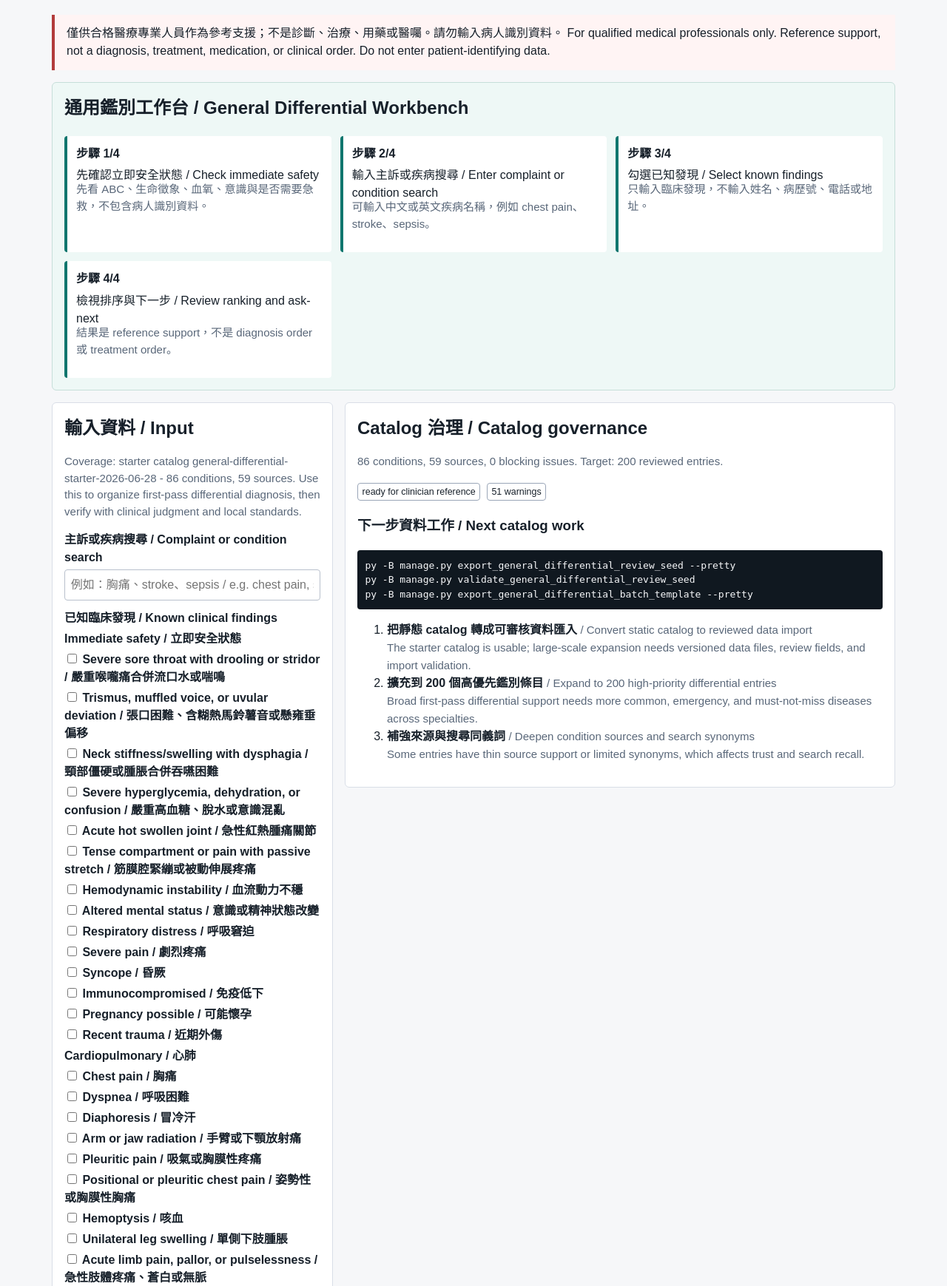
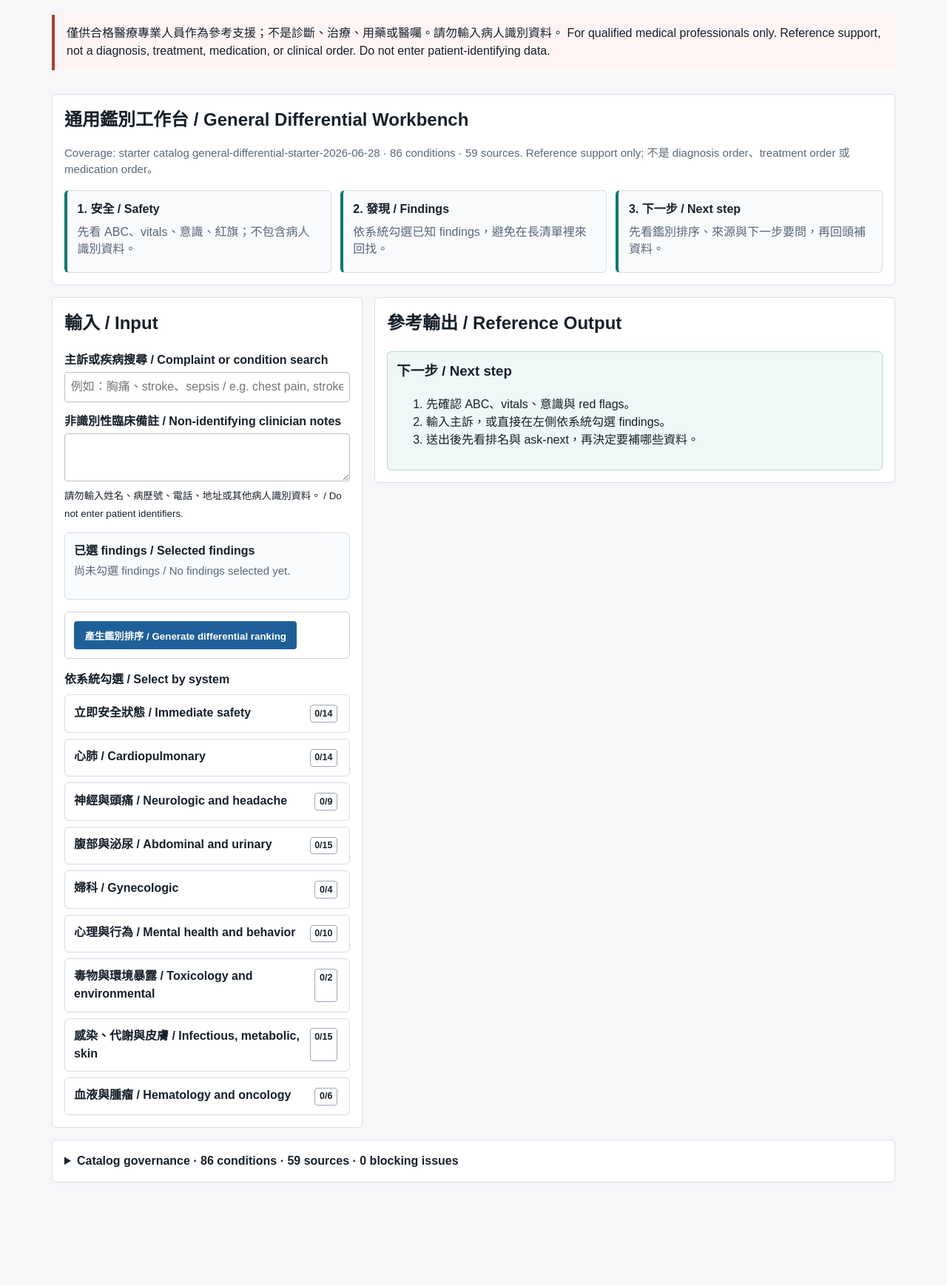
Before and after one commit to dany1230000/work, a Django app: page /differential/ in a window 1280 px wide. Shown: the part 196-1935 px from the top of the page at 74% size. After the commit the page ends 1795 px from the top, so only its background shows below. Run offline with Django 5.2, Linux system fonts and the light colour scheme; some libraries are stand-ins or nearby versions.

Commit message:
Streamline general differential workspace layout

```diff
--- a/clinical_differential_support/cds_core/templates/cds_core/general_differential.html
+++ b/clinical_differential_support/cds_core/templates/cds_core/general_differential.html
@@ -1,43 +1,251 @@
 {% extends "cds_core/base.html" %}
 
 {% block content %}
+<style>
+  .differential-workbench {
+    display: grid;
+    gap: 1rem;
+  }
+
+  .compact-hero,
+  .input-panel,
+  .output-panel,
+  .compact-governance {
+    border: 1px solid var(--line);
+    background: #ffffff;
+    border-radius: 6px;
+    padding: 1rem;
+  }
+
+  .compact-hero h2,
+  .input-panel h2,
+  .output-panel h2 {
+    margin-top: 0;
+  }
+
+  .step-strip {
+    display: grid;
+    grid-template-columns: repeat(3, minmax(0, 1fr));
+    gap: 0.75rem;
+    margin-top: 1rem;
+  }
+
+  .step-pill {
+    min-height: 7rem;
+    border: 1px solid #d5dde7;
+    border-left: 4px solid var(--primary);
+    border-radius: 6px;
+    background: #f8fafc;
+    padding: 0.85rem;
+  }
+
+  .step-pill strong,
+  .step-pill span {
+    display: block;
+  }
+
+  .step-pill span {
+    margin-top: 0.4rem;
+    color: var(--muted);
+    line-height: 1.45;
+  }
+
+  .workbench-grid {
+    display: grid;
+    grid-template-columns: minmax(300px, 420px) minmax(0, 1fr);
+    gap: 1rem;
+    align-items: start;
+  }
+
+  .field {
+    margin-bottom: 0.85rem;
+  }
+
+  .field input[type="text"],
+  .field textarea {
+    width: 100%;
+  }
+
+  .selected-summary {
+    border: 1px solid #d5dde7;
+    border-radius: 6px;
+    background: #f8fafc;
+    padding: 0.75rem;
+    margin-bottom: 1rem;
+  }
+
+  .selected-summary h3,
+  .finding-picker h3 {
+    margin: 0 0 0.5rem;
+    font-size: 1rem;
+  }
+
+  .selected-chip-list {
+    display: flex;
+    flex-wrap: wrap;
+    gap: 0.4rem;
+  }
+
+  .selected-chip {
+    display: inline-flex;
+    align-items: center;
+    border: 1px solid #c7d2de;
+    border-radius: 999px;
+    background: #ffffff;
+    color: #23313f;
+    padding: 0.2rem 0.55rem;
+    font-size: 0.9rem;
+  }
+
+  .finding-stack {
+    display: grid;
+    gap: 0.5rem;
+  }
+
+  .finding-group {
+    border: 1px solid #d5dde7;
+    border-radius: 6px;
+    background: #ffffff;
+    overflow: hidden;
+  }
+
+  .finding-group summary {
+    cursor: pointer;
+    padding: 0.7rem 0.75rem;
+    font-weight: 700;
+    display: flex;
+    justify-content: space-between;
+    gap: 0.75rem;
+  }
+
+  .finding-options {
+    display: grid;
+    gap: 0.3rem;
+    border-top: 1px solid #e4e9ef;
+    padding: 0.65rem 0.75rem 0.75rem;
+  }
+
+  .finding-option {
+    display: grid;
+    grid-template-columns: auto minmax(0, 1fr);
+    gap: 0.45rem;
+    align-items: start;
+    border-radius: 4px;
+    padding: 0.35rem;
+    line-height: 1.35;
+  }
+
+  .finding-option:hover {
+    background: #eef4f8;
+  }
+
+  .sticky-action {
+    border: 1px solid #c7d2de;
+    border-radius: 6px;
+    background: rgba(255, 255, 255, 0.96);
+    padding: 0.75rem;
+    margin: 1rem 0;
+  }
+
+  .result-list {
+    display: grid;
+    gap: 0.75rem;
+  }
+
+  .result-card {
+    border: 1px solid #d5dde7;
+    border-radius: 6px;
+    background: #ffffff;
+    padding: 0.9rem;
+  }
+
+  .result-head {
+    display: flex;
+    justify-content: space-between;
+    align-items: flex-start;
+    gap: 0.75rem;
+  }
+
+  .result-head h3 {
+    margin: 0;
+  }
+
+  .next-step-panel {
+    border: 1px solid #b8d8d1;
+    border-radius: 6px;
+    background: #eef8f6;
+    padding: 0.75rem;
+    margin-top: 0.75rem;
+  }
+
+  .next-step-panel h3,
+  .next-step-panel h4 {
+    margin-top: 0;
+  }
+
+  .source-list {
+    display: grid;
+    gap: 0.25rem;
+    margin-top: 0.75rem;
+  }
+
+  .compact-governance summary {
+    cursor: pointer;
+    font-weight: 700;
+  }
+
+  .governance-body {
+    border-top: 1px solid #e4e9ef;
+    margin-top: 0.75rem;
+    padding-top: 0.75rem;
+  }
+
+  @media (max-width: 860px) {
+    .step-strip,
+    .workbench-grid {
+      grid-template-columns: 1fr;
+    }
+
+    .step-pill {
+      min-height: auto;
+    }
+
+    .sticky-action {
+      position: static;
+    }
+  }
+</style>
+
+<div class="differential-workbench" data-compact-differential-layout="true">
   <div class="safety">{{ safety_copy }}</div>
 
-<section class="workflow">
+  <section class="compact-hero">
     <h2>通用鑑別工作台 / General Differential Workbench</h2>
-  <div class="workflow-steps">
-    <div class="workflow-step">
-      <strong>步驟 1/4</strong>
-      先確認立即安全狀態 / Check immediate safety
-      <p class="secondary">先看 ABC、生命徵象、血氧、意識與是否需要急救，不包含病人識別資料。</p>
+    <p class="secondary">
+      Coverage: starter catalog {{ catalog_summary.catalog_version }}
+      · {{ catalog_summary.condition_count }} conditions
+      · {{ catalog_summary.source_count }} sources.
+      Reference support only; 不是 diagnosis order、treatment order 或 medication order。
+    </p>
+    <div class="step-strip">
+      <div class="step-pill" data-step="safety">
+        <strong>1. 安全 / Safety</strong>
+        <span>先看 ABC、vitals、意識、紅旗；不包含病人識別資料。</span>
       </div>
-    <div class="workflow-step">
-      <strong>步驟 2/4</strong>
-      輸入主訴或疾病搜尋 / Enter complaint or condition search
-      <p class="secondary">可輸入中文或英文疾病名稱，例如 chest pain、stroke、sepsis。</p>
+      <div class="step-pill" data-step="findings">
+        <strong>2. 發現 / Findings</strong>
+        <span>依系統勾選已知 findings，避免在長清單裡來回找。</span>
       </div>
-    <div class="workflow-step">
-      <strong>步驟 3/4</strong>
-      勾選已知發現 / Select known findings
-      <p class="secondary">只輸入臨床發現，不輸入姓名、病歷號、電話或地址。</p>
-    </div>
-    <div class="workflow-step">
-      <strong>步驟 4/4</strong>
-      檢視排序與下一步 / Review ranking and ask-next
-      <p class="secondary">結果是 reference support，不是 diagnosis order 或 treatment order。</p>
+      <div class="step-pill" data-step="results">
+        <strong>3. 下一步 / Next step</strong>
+        <span>先看鑑別排序、來源與下一步要問，再回頭補資料。</span>
       </div>
     </div>
   </section>
 
-<div class="grid">
-  <section class="panel">
-    <h2>輸入資料 / Input</h2>
-    <p class="secondary">
-      Coverage: starter catalog {{ catalog_summary.catalog_version }}
-      - {{ catalog_summary.condition_count }} conditions,
-      {{ catalog_summary.source_count }} sources.
-      Use this to organize first-pass differential diagnosis, then verify with clinical judgment and local standards.
-    </p>
+  <div class="workbench-grid">
+    <section class="input-panel">
+      <h2>輸入 / Input</h2>
       <form method="post">
         {% csrf_token %}
         <div class="field">
@@ -45,30 +253,143 @@
           {{ form.query }}
           {% for error in form.query.errors %}<div class="message error">{{ error }}</div>{% endfor %}
         </div>
-      <div class="field">
-        <label>{{ form.findings.label }}</label>
-        {{ form.findings }}
-        {% for error in form.findings.errors %}<div class="message error">{{ error }}</div>{% endfor %}
-      </div>
+
         <div class="field">
           <label for="{{ form.clinician_notes.id_for_label }}">{{ form.clinician_notes.label }}</label>
           {{ form.clinician_notes }}
           {% if form.clinician_notes.help_text %}<small>{{ form.clinician_notes.help_text }}</small>{% endif %}
           {% for error in form.clinician_notes.errors %}<div class="message error">{{ error }}</div>{% endfor %}
         </div>
+
+        <section class="selected-summary">
+          <h3>已選 findings / Selected findings</h3>
+          {% if selected_findings %}
+            <div class="selected-chip-list">
+              {% for group in finding_groups %}
+                {% for finding in group.findings %}
+                  {% if finding.selected %}
+                    <span class="selected-chip">{{ finding.title_en }} / {{ finding.title_zh }}</span>
+                  {% endif %}
+                {% endfor %}
+              {% endfor %}
+            </div>
+          {% else %}
+            <p class="secondary">尚未勾選 findings / No findings selected yet.</p>
+          {% endif %}
+        </section>
+
+        <div class="sticky-action">
           <button type="submit">產生鑑別排序 / Generate differential ranking</button>
+        </div>
+
+        <section class="finding-picker">
+          <h3>依系統勾選 / Select by system</h3>
+          <div class="finding-stack">
+            {% for group in finding_groups %}
+              <details class="finding-group" {% if group.selected_count %}open{% endif %}>
+                <summary><span>{{ group.group_zh }} / {{ group.group_en }}</span><span class="tag">{{ group.selected_count }}/{{ group.count }}</span></summary>
+                <div class="finding-options">
+                  {% for finding in group.findings %}
+                    <label class="finding-option">
+                      <input type="checkbox" name="findings" value="{{ finding.slug }}"{% if finding.selected %} checked{% endif %}>
+                      <span>{{ finding.title_en }} / {{ finding.title_zh }}</span>
+                    </label>
+                  {% endfor %}
+                </div>
+              </details>
+            {% endfor %}
+          </div>
+          {% for error in form.findings.errors %}<div class="message error">{{ error }}</div>{% endfor %}
+        </section>
       </form>
     </section>
 
-  <section class="panel">
-    <h2>Catalog 治理 / Catalog governance</h2>
+    <section class="output-panel">
+      <h2>參考輸出 / Reference Output</h2>
+      {% if result %}
         <p class="secondary">
-      {{ catalog_quality.summary.condition_count }} conditions,
-      {{ catalog_quality.summary.source_count }} sources,
-      {{ catalog_quality.summary.blocking_issue_count }} blocking issues.
+          Coverage: starter catalog {{ result.coverage.catalog_version }}
+          · {{ result.coverage.condition_count }} conditions
+          · {{ result.coverage.source_count }} sources.
+          {{ result.coverage.limitation_en }}
+        </p>
+        <p>{{ result.coverage.limitation_zh }}</p>
+        {% if result.results %}
+          <div class="result-list">
+            {% for entry in result.results %}
+              <article class="result-card" data-result-card="true">
+                <div class="result-head">
+                  <div>
+                    <h3>{{ entry.name_zh }}</h3>
+                    <p class="secondary">{{ entry.name_en }}</p>
+                  </div>
+                  <span class="tag">{{ entry.urgency }}</span>
+                </div>
+                <p>{{ entry.summary_zh }}</p>
+                <p class="secondary">{{ entry.summary_en }}</p>
+                <p>
+                  <span class="tag">{{ entry.system }}</span>
+                  <span class="tag">score {{ entry.score }}</span>
+                  {% if entry.matched_text_search %}<span class="tag">text match</span>{% endif %}
+                </p>
+                {% if entry.matched_findings %}
+                  <p><strong>符合 findings / Matched findings:</strong> {{ entry.matched_findings|join:", " }}</p>
+                {% endif %}
+                <section class="next-step-panel">
+                  <h4>下一步 / Ask next</h4>
+                  <p class="secondary">下一步要問 / Ask next</p>
+                  <ul>
+                    {% for prompt in entry.ask_next %}
+                      <li>{{ prompt }}</li>
+                    {% endfor %}
+                  </ul>
+                </section>
+                <div class="source-list">
+                  <strong>來源 / Sources:</strong>
+                  {% for source in entry.sources %}
+                    <a href="{{ source.url }}">{{ source.publisher }} - {{ source.title }}</a>
+                  {% endfor %}
+                </div>
+              </article>
+            {% endfor %}
+          </div>
+        {% else %}
+          <div class="empty">
+            目前 findings 不足以排序。先確認生命徵象、紅旗與主訴，再補充下列問題。
+            / Not enough findings to rank yet. Confirm vital signs and red flags, then ask the prompts below.
+          </div>
+        {% endif %}
+        <section class="next-step-panel">
+          <h3>下一步 / Ask next</h3>
+          <p class="secondary">下一步要問 / Ask next</p>
+          <ul>
+            {% for prompt in result.ask_next %}
+              <li>{{ prompt }}</li>
+            {% endfor %}
+          </ul>
+        </section>
+      {% else %}
+        <section class="next-step-panel">
+          <h3>下一步 / Next step</h3>
+          <ol>
+            <li>先確認 ABC、vitals、意識與 red flags。</li>
+            <li>輸入主訴，或直接在左側依系統勾選 findings。</li>
+            <li>送出後先看排名與 ask-next，再決定要補哪些資料。</li>
+          </ol>
+        </section>
+      {% endif %}
+    </section>
+  </div>
+
+  <details class="compact-governance">
+    <summary>
+      Catalog governance · {{ catalog_quality.summary.condition_count }} conditions ·
+      {{ catalog_quality.summary.source_count }} sources ·
+      {{ catalog_quality.summary.blocking_issue_count }} blocking issues
+    </summary>
+    <div class="governance-body">
+      <p class="secondary">
         Target: {{ catalog_quality.summary.expansion_target_condition_count }} reviewed entries.
-    </p>
-    <p>
         {% if catalog_quality.summary.ready_for_public_reference %}
           <span class="tag">ready for clinician reference</span>
         {% else %}
@@ -76,7 +397,7 @@
         {% endif %}
         <span class="tag">{{ catalog_quality.summary.warning_count }} warnings</span>
       </p>
-    <h3>下一步資料工作 / Next catalog work</h3>
+      <h3>下一步資料治理 / Next catalog work</h3>
       <pre class="command">py -B manage.py export_general_differential_review_seed --pretty
 py -B manage.py validate_general_differential_review_seed
 py -B manage.py export_general_differential_batch_template --pretty</pre>
@@ -90,63 +411,7 @@ py -B manage.py export_general_differential_batch_template --pretty</pre>
           </li>
         {% endfor %}
       </ol>
-  </section>
-
-  <section class="panel">
-    <h2>參考輸出 / Reference Output</h2>
-    {% if result %}
-      <p class="secondary">
-        Coverage: starter catalog {{ result.coverage.catalog_version }}
-        - {{ result.coverage.condition_count }} conditions,
-        {{ result.coverage.source_count }} sources.
-        {{ result.coverage.limitation_en }}
-      </p>
-      <p>{{ result.coverage.limitation_zh }}</p>
-      {% if result.results %}
-        {% for entry in result.results %}
-          <article class="item">
-            <h3>{{ entry.name_zh }}</h3>
-            <p class="secondary">{{ entry.name_en }}</p>
-            <p>{{ entry.summary_zh }}</p>
-            <p class="secondary">{{ entry.summary_en }}</p>
-            <p>
-              <span class="tag">{{ entry.urgency }}</span>
-              <span class="tag">{{ entry.system }}</span>
-              <span class="tag">score {{ entry.score }}</span>
-              {% if entry.matched_text_search %}<span class="tag">text match</span>{% endif %}
-            </p>
-            {% if entry.matched_findings %}
-              <p><strong>符合發現 / Matched findings:</strong> {{ entry.matched_findings|join:", " }}</p>
-            {% endif %}
-            <p><strong>下一步要問 / Ask next:</strong> {{ entry.ask_next|join:" " }}</p>
-            <div class="source">
-              <strong>來源 / Sources:</strong>
-              {% for source in entry.sources %}
-                <a href="{{ source.url }}">{{ source.publisher }} - {{ source.title }}</a>{% if not forloop.last %}; {% endif %}
-              {% endfor %}
     </div>
-          </article>
-        {% endfor %}
-      {% else %}
-        <div class="empty">
-          目前沒有足夠發現可排序。請先確認生命徵象與紅旗，再補問下列問題。
-          / Not enough findings to rank yet. Confirm vital signs and red flags, then ask the prompts below.
-        </div>
-      {% endif %}
-      <section style="margin-top: 1rem;">
-        <h3>下一步要問 / Ask next</h3>
-        <ul>
-          {% for prompt in result.ask_next %}
-            <li>{{ prompt }}</li>
-          {% endfor %}
-        </ul>
-      </section>
-    {% else %}
-      <div class="empty">
-        先從主訴搜尋或已知發現開始。這個 starter catalog 會列出必須優先排除的疾病與下一步問題。
-        / Start with complaint search or known findings. This starter catalog ranks must-not-miss conditions and ask-next prompts.
-      </div>
-    {% endif %}
-  </section>
+  </details>
 </div>
 {% endblock %}
--- a/clinical_differential_support/cds_core/views.py
+++ b/clinical_differential_support/cds_core/views.py
@@ -45,6 +45,7 @@ from .general_differential import (
     evaluate_general_differential,
     get_general_differential_catalog_summary,
 )
+from .differential_catalog import FINDING_GROUPS
 from .differential_catalog_quality import (
     build_general_differential_catalog_quality_report,
 )
@@ -334,19 +335,48 @@ def home_dashboard(request):
 def general_differential_workspace(request):
     result = None
     form = GeneralDifferentialForm(request.POST or None)
+    selected_findings = request.POST.getlist("findings") if request.method == "POST" else []
     if request.method == "POST" and form.is_valid():
         result = evaluate_general_differential(form.cleaned_data)
+        selected_findings = form.cleaned_data.get("findings", selected_findings)
     return render(
         request,
         "cds_core/general_differential.html",
         {
             "form": form,
+            "finding_groups": _build_finding_groups(selected_findings),
+            "selected_findings": selected_findings,
             "catalog_summary": get_general_differential_catalog_summary(),
             "catalog_quality": build_general_differential_catalog_quality_report(),
             "result": result,
             "safety_copy": CLINICIAN_SAFETY_COPY,
         },
     )
+
+
+def _build_finding_groups(selected_findings):
+    selected = set(selected_findings)
+    groups = []
+    for group in FINDING_GROUPS:
+        findings = [
+            {
+                "slug": slug,
+                "title_en": title_en,
+                "title_zh": title_zh,
+                "selected": slug in selected,
+            }
+            for slug, title_en, title_zh in group["findings"]
+        ]
+        groups.append(
+            {
+                "group_en": group["group_en"],
+                "group_zh": group["group_zh"],
+                "count": len(findings),
+                "selected_count": sum(1 for finding in findings if finding["selected"]),
+                "findings": findings,
+            }
+        )
+    return groups
 
 
 def _refresh_requested(request):
```
Also changed, not shown: clinical_differential_support/cds_core/tests/test_general_differential_ui.py (+32 -2 lines). Lines whose indentation alone changed are shown as unchanged.
